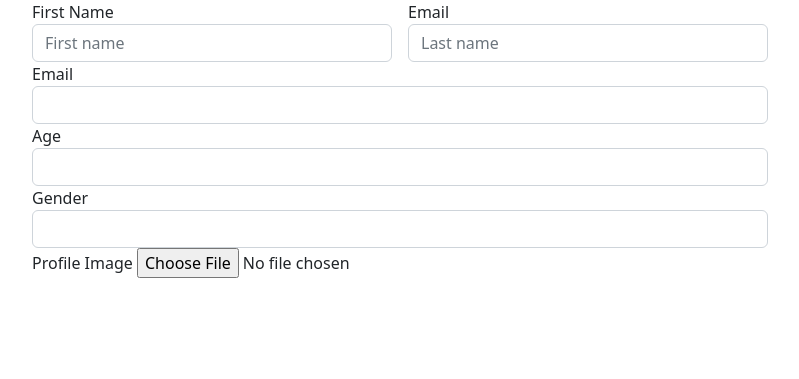
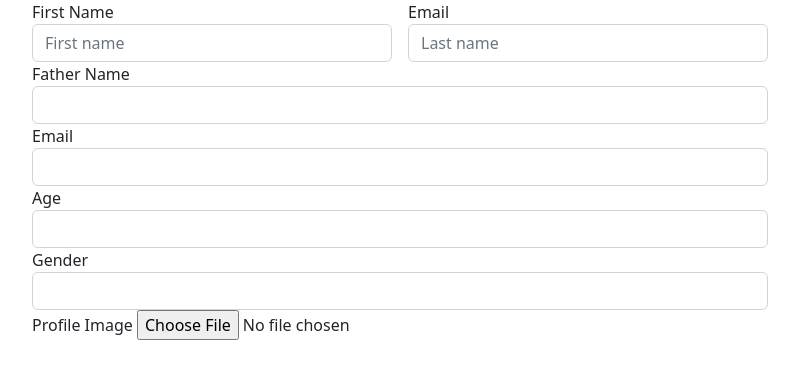
Before and after one commit to Juniordev01/Practice, a PHP site: page / in a window 1280 px wide. Shown: the top 379 px of the page, without its empty margins (240-1039 px from the left). Run offline with PHP 8.4, Linux system fonts and the light colour scheme; a stand-in replaces the project's code that opens the database connection.

Commit message:
new feild Father name

```diff
--- a/index.php
+++ b/index.php
@@ -30,6 +30,10 @@
                     </div>
 
                     <div class="form-group">
+                        <label for="father_name">Father Name</label>
+                        <input type="text" name="Email" class="form-control" id="father_name">
+                    </div>
+                    <div class="form-group">
                         <label for="Email">Email</label>
                         <input type="text" name="Email" class="form-control" id="Email">
                     </div>
```
